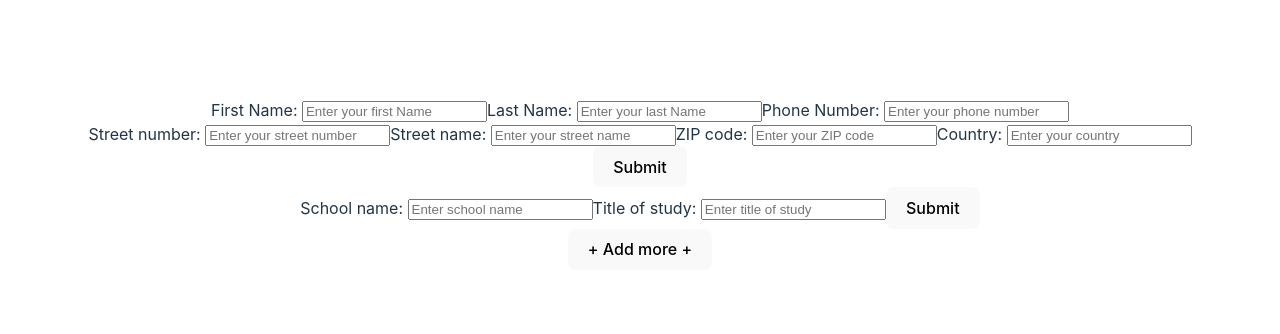
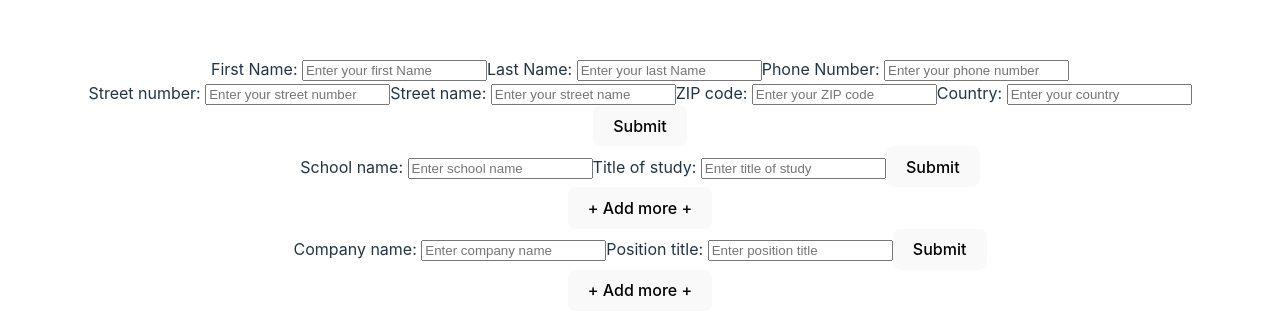
Before and after one commit to Fonkeyy/Project_CV-Application, a React (Vite) app: page / in a window 1280 px wide. Shown: the part 216-550 px from the top of the page. Built offline with nearby package versions, Linux system fonts and the light colour scheme.

Commit message:
PracticeTile, PracticeSection created

```diff
--- a/src/App.jsx
+++ b/src/App.jsx
@@ -4,12 +4,14 @@ import React from 'react';
 import './App.css';
 import HeaderSection from './HeaderSection';
 import EducSection from './EducSection';
+import PracticeSection from './PracticeSection';
 
 function App() {
     return (
         <div className="App">
             <HeaderSection />
             <EducSection />
+            <PracticeSection />
         </div>
     );
 }
--- a/src/Components/PracticeTile.jsx
+++ b/src/Components/PracticeTile.jsx
@@ -0,0 +1,17 @@
+/* eslint-disable react/prop-types */
+// eslint-disable-next-line no-unused-vars
+import React from 'react';
+import InputText from './InputText';
+import SubmitBtn from './SubmitBtn';
+
+function PracticeTile() {
+    return (
+        <div className="practice-tile">
+            <InputText label="Company name:" placeholder="Enter company name" />
+            <InputText label="Position title:" placeholder="Enter position title" />
+            <SubmitBtn value="Submit" />
+        </div>
+    );
+}
+
+export default PracticeTile;
--- /dev/null
+++ b/src/PracticeSection.jsx
@@ -0,0 +1,15 @@
+// eslint-disable-next-line no-unused-vars
+import React from 'react';
+import PracticeTile from './Components/PracticeTile';
+import AddMoreBtn from './Components/AddMoreBtn';
+
+function PracticeSection() {
+    return (
+        <div className="Practice-section">
+            <PracticeTile />
+            <AddMoreBtn />
+        </div>
+    );
+}
+
+export default PracticeSection;
```
